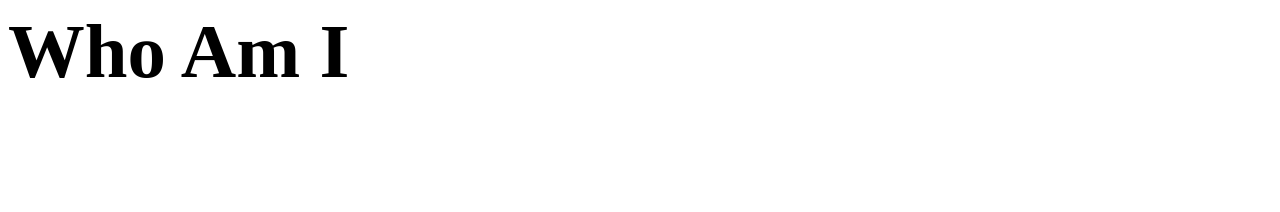
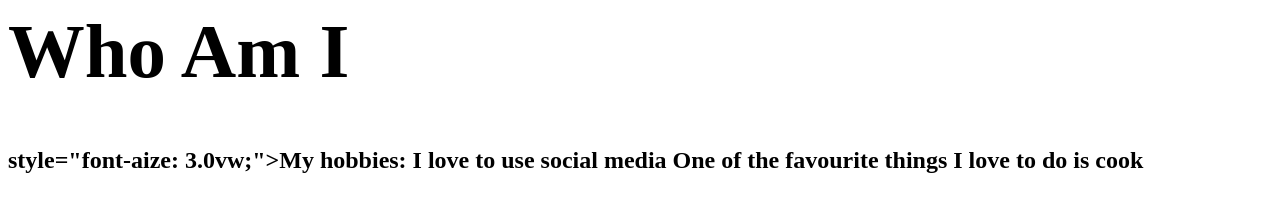
Before and after one commit to luffyluitel/whoami.html, a plain HTML site: page WHOAMI.html in a window 1280 px wide. Drawn offline with Linux system fonts and the light colour scheme.

Commit message:
Update WHOAMI.html

```diff
--- a/WHOAMI.html
+++ b/WHOAMI.html
@@ -15,3 +15,8 @@
   <body>
 
     <div><header><h1 style="font-size: 6.0vw;">Who Am I</h1></header></div>
+
+    <div><h2> style="font-aize: 3.0vw;">My hobbies:
+                                       I love to use social media
+                                       One of the favourite things I love
+                                       to do is cook
```
